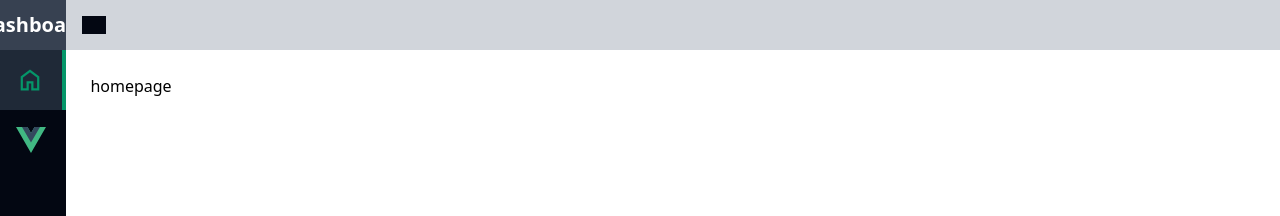
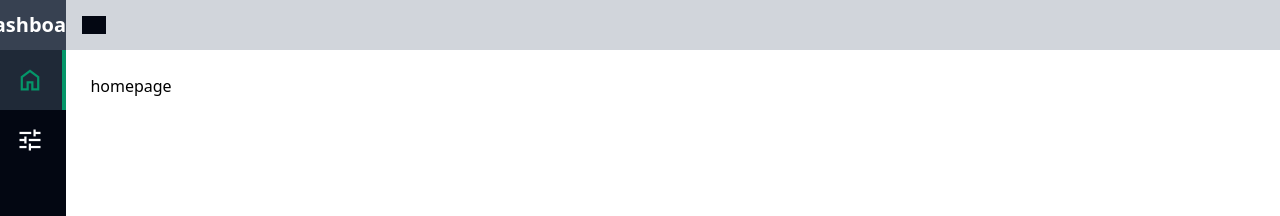
Before and after one commit to iamaliataie/vue-dashboard, a Vue app: page / in a window 1280 px wide. Shown: the top 216 px of the page. Built offline with nearby package versions, Linux system fonts and the light colour scheme.

Commit message:
Update Sidebar.vue

```diff
--- a/src/components/Sidebar.vue
+++ b/src/components/Sidebar.vue
@@ -24,11 +24,11 @@ const props = defineProps(['isExpanded'])
                     </span>
                 </RouterLink>
                 <RouterLink to="/about" class="p-4 flex space-x-4 items-center ease-in-out duration-100">
-                    <img src="../assets/logo.svg" alt="" class="w-[30px]">
+                    <span class="material-symbols-outlined icon">tune</span>
                     <span class="text-xl font-bold transition-all ease-out duration-300"
                     :class="!isExpanded && 'opacity-0 -translate-x-4'"
                     >
-                        About
+                        Settings
                     </span>
                 </RouterLink>
             </div>
```
